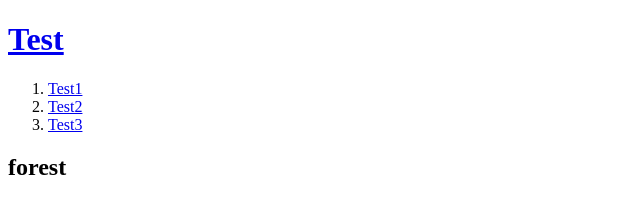
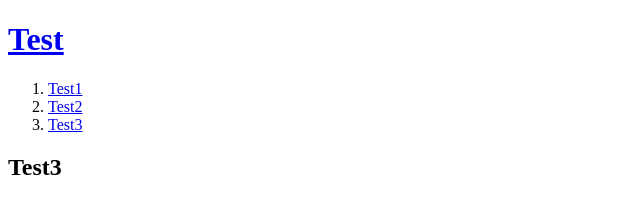
Before and after one commit to alswns6685/study1, a plain HTML site: page Test3.html in a window 1280 px wide. Shown: the top 198 px of the page, 0-640 px from the left. Drawn offline with Linux system fonts and the light colour scheme.

Commit message:
Update Test3.html

```diff
--- a/Test3.html
+++ b/Test3.html
@@ -12,7 +12,7 @@
 <li><a href="Test2.html">Test2</a></li>
 <li><a href="Test3.html">Test3</a></li>
 </ol>
-<h2>forest</h2>
+<h2>Test3</h2>
 <img src="forest.jpg" width="40%" height="40%">
 </body>
 
```
